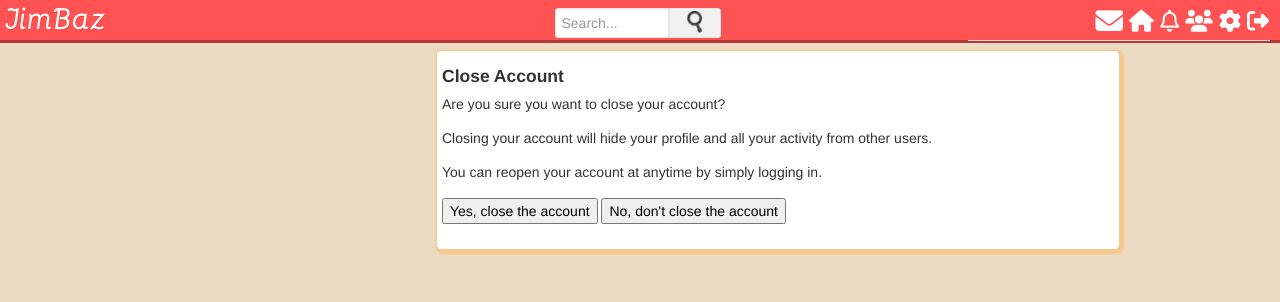
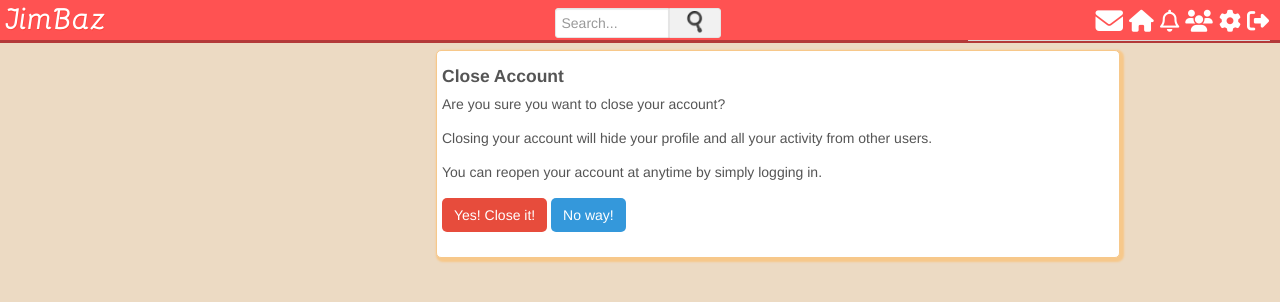
Before and after one commit to Yin-Jui/Social-Network, a PHP site: page /close_account.php in a window 1280 px wide. Shown: the top 302 px of the page. Run offline with PHP 8.4, Linux system fonts and the light colour scheme; the visitor is signed in with stand-in values (Sample User, id 1); data that the repository does not hold is empty; some libraries are stand-ins or nearby versions.

Commit message:
add closing page

```diff
--- a/assets/css/style.css
+++ b/assets/css/style.css
@@ -88,6 +88,7 @@ a{
     border-radius: 5px;
     box-shadow: 2px 2px 2px 2px #f7c88a;
     z-index: -1;
+    color:#555;
 }
 
 .user_details{
--- a/close_account.php
+++ b/close_account.php
@@ -21,10 +21,9 @@ if(isset($_POST['close_account'])){
 	Closing your account will hide your profile and all your activity from other users.<br><br>
 	You can reopen your account at anytime by simply logging in.<br><br>
 
-	<form action = "close_account.php" method="POST">
+	<form action="close_account.php" method="POST">
+		<input type="submit" name="close_account" id="close_account" value="Yes! Close it!" class="danger settings_submit">
+		<input type="submit" name="cancel" id="update_details" value="No way!" class="info settings_submit">
+	</form>
 
-		<input type="submit" name="close_account" id="close_account" value="Yes, close the account">
-		<input type="submit" name="cancel" id = "update_details" value = "No, don't close the account">
-
-	</form>
 </div>
--- a/setting.php
+++ b/setting.php
@@ -23,7 +23,7 @@ include("includes/form_handlers/settings_handler.php");
 	$email = $row['email'];
 	?>
 
-	<form action="settings.php" method="POST">
+	<form action="setting.php" method="POST">
 		First Name: <input type="text" name="first_name" value="<?php echo $first_name; ?>" id="settings_input"><br>
 		Last Name: <input type="text" name="last_name" value="<?php echo $last_name; ?>" id="settings_input"><br>
 		Email: <input type="text" name="email" value="<?php echo $email; ?>" id="settings_input"><br>
@@ -34,7 +34,7 @@ include("includes/form_handlers/settings_handler.php");
 	</form>
 
 	<h4>Change Password</h4>
-	<form action="settings.php" method="POST">
+	<form action="setting.php" method="POST">
 		Old Password: <input type="password" name="old_password" id="settings_input"><br>
 		New Password: <input type="password" name="new_password_1" id="settings_input"><br>
 		New Password Again: <input type="password" name="new_password_2" id="settings_input"><br>
@@ -45,7 +45,7 @@ include("includes/form_handlers/settings_handler.php");
 	</form>
 
 	<h4>Close Account</h4>
-	<form action="settings.php" method="POST">
+	<form action="setting.php" method="POST">
 		<input type="submit" name="close_account" id="close_account" value="Close Account" class="danger settings_submit">
 	</form>
 
```
